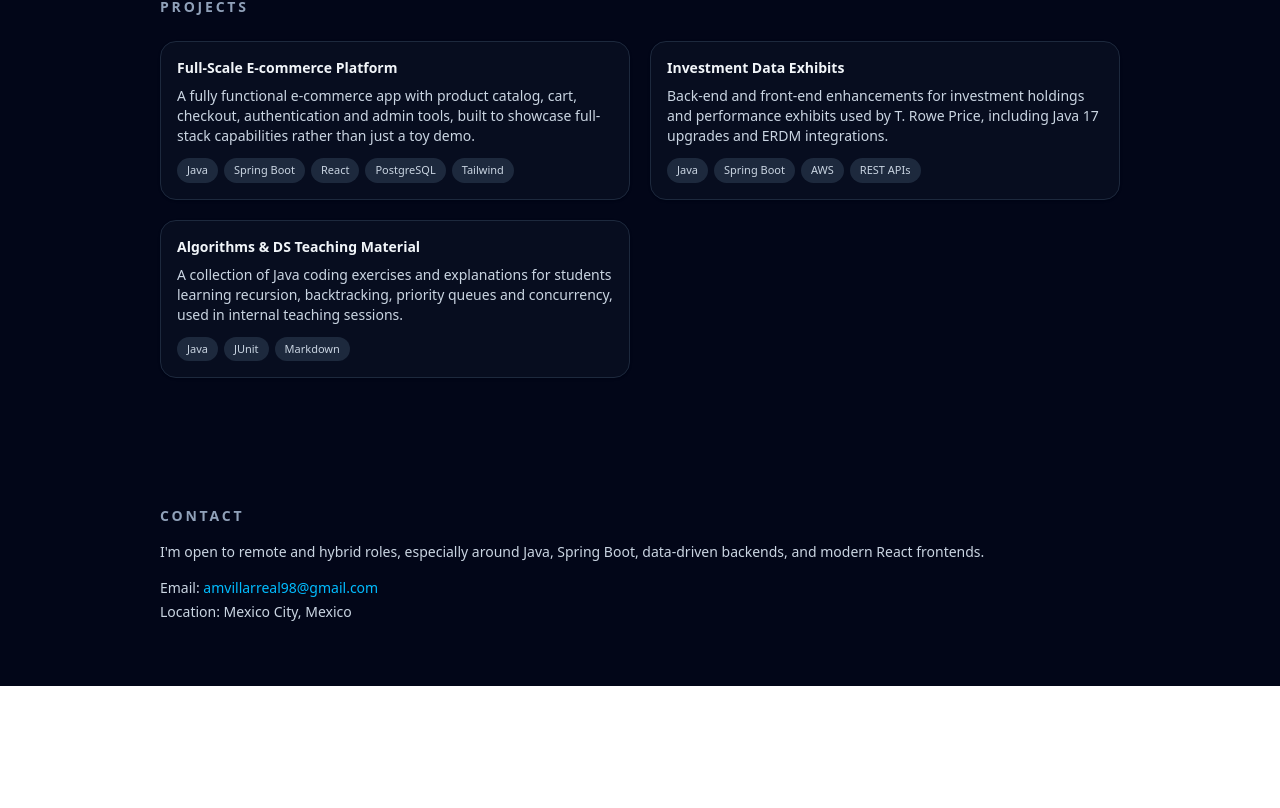
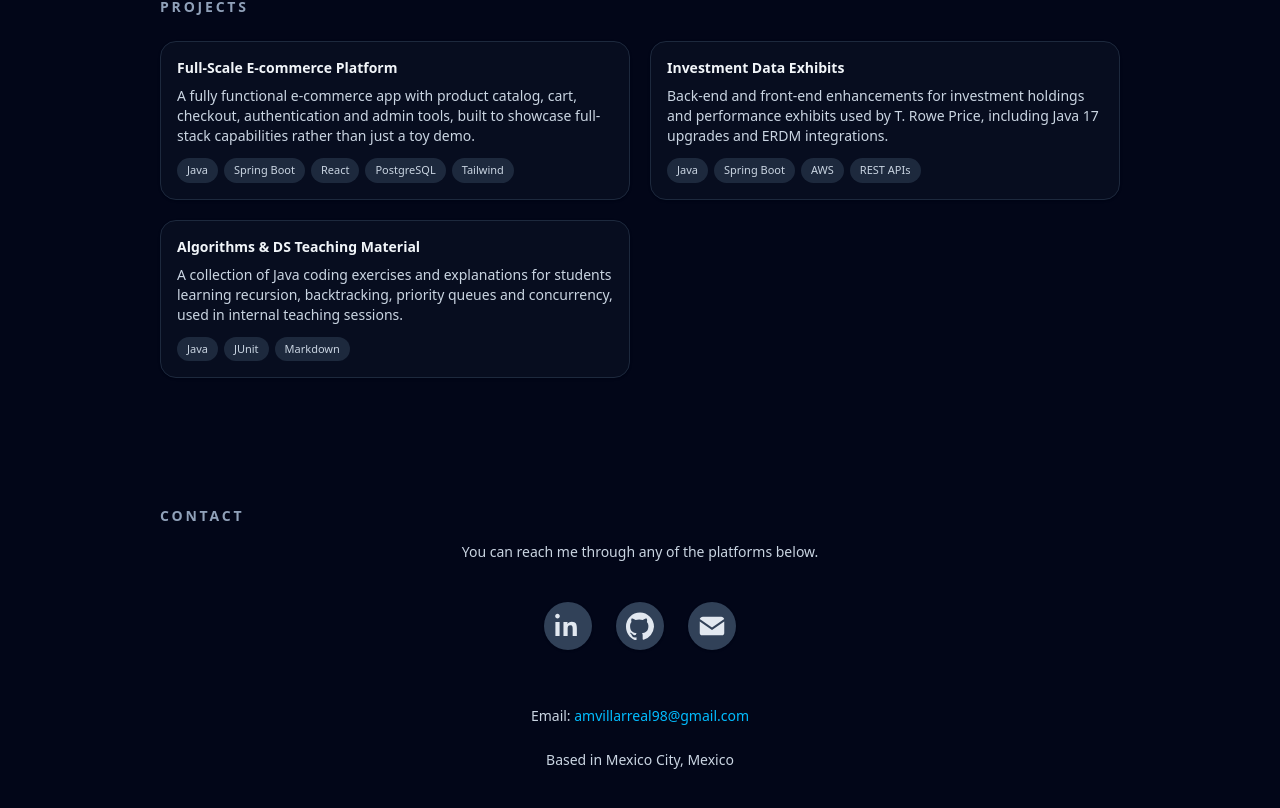
Before and after one commit to andres1998-byte/andres-portfolio, a React (Vite) app: page / in a window 1280 px wide. Shown: the part 2896-3704 px from the top of the page. Before the commit the page ends 3582 px from the top, so only its background shows below. Built offline with nearby package versions, Linux system fonts and the light colour scheme.

Commit message:
Update contact part

```diff
--- a/src/components/Contact.jsx
+++ b/src/components/Contact.jsx
@@ -22,34 +22,114 @@ export default function Contact() {
   whileInView={{ opacity: 1, y: 0 }}
   viewport={{ once: true }}
   transition={{ delay: 0.05, duration: 0.5 }}
+  className="mt-4 flex flex-col items-center text-center space-y-4
+             text-sm text-slate-600 dark:text-slate-300"
+>
+        <p>You can reach me through any of the platforms below.</p>
+
+        {/* SOCIAL ICONS */}
+        <motion.div
+          initial={{ opacity: 0, y: 20 }}
+          whileInView={{ opacity: 1, y: 0 }}
+          transition={{ delay: 0.15, duration: 0.5 }}
+          className="flex items-center gap-6 mt-6"
+        >
+          {/* LinkedIn */}
+          <a
+            href="https://www.linkedin.com/in/andr%C3%A9s-villarreal-reyes-1a7474229/"
+            target="_blank"
+            rel="noopener noreferrer"
             className="
-          mt-4 space-y-4 text-sm
-          text-slate-600 dark:text-slate-300
+              flex items-center justify-center
+      h-12 w-12 rounded-full
+      bg-slate-200 dark:bg-slate-700
+      text-slate-700 dark:text-slate-200
+      shadow-sm hover:shadow-md
+      hover:bg-slate-300 dark:hover:bg-slate-600
+      transition-all duration-200
+      hover:scale-110
             "
           >
-        <p>
-          I&apos;m open to remote and hybrid roles, especially around Java, Spring Boot,
-          data-driven backends, and modern React frontends.
-        </p>
+            {/* LinkedIn SVG */}
+            <svg
+              xmlns="http://www.w3.org/2000/svg"
+              fill="currentColor"
+              viewBox="0 0 24 24"
+              className="h-7 w-7"
+            >
+              <path d="M4.98 3.5C4.98 4.61 4.1 5.5 3 5.5S1 4.61 1 3.5 1.89 1.5 3 1.5s1.98.89 1.98 2zM1.2 8.5h3.6v12H1.2v-12zM8.2 8.5h3.4v1.7h.1c.5-.9 1.7-1.8 3.5-1.8 3.7 0 4.4 2.4 4.4 5.5v6.6h-3.6v-5.9c0-1.4 0-3.2-2-3.2-2 0-2.3 1.5-2.3 3.1v6h-3.6v-12z" />
+            </svg>
+          </a>
 
-        <div className="space-y-1 text-sm">
-          <p>
-            <span className="font-medium">Email:</span>{" "}
+          {/* GitHub */}
+          <a
+            href="https://github.com/andres1998-byte"
+            target="_blank"
+            rel="noopener noreferrer"
+            className="
+              flex items-center justify-center
+      h-12 w-12 rounded-full
+      bg-slate-200 dark:bg-slate-700
+      text-slate-700 dark:text-slate-200
+      shadow-sm hover:shadow-md
+      hover:bg-slate-300 dark:hover:bg-slate-600
+      transition-all duration-200
+      hover:scale-110
+            "
+          >
+            {/* GitHub SVG */}
+            <svg
+              xmlns="http://www.w3.org/2000/svg"
+              fill="currentColor"
+              viewBox="0 0 24 24"
+              className="h-7 w-7"
+            >
+              <path d="M12 .5A12 12 0 0 0 0 12.7c0 5.4 3.4 10 8.2 11.6.6.1.8-.3.8-.6v-2c-3.3.8-4-1.6-4-1.6-.5-1.3-1.2-1.7-1.2-1.7-1-.7.1-.7.1-.7 1 .1 1.6 1 1.6 1 .9 1.7 2.4 1.2 3 .9.1-.7.3-1.2.6-1.5-2.7-.3-5.6-1.4-5.6-6.2 0-1.3.5-2.5 1.2-3.4-.1-.3-.5-1.5.1-3 0 0 1-.3 3.4 1.3a11 11 0 0 1 6.2 0c2.3-1.6 3.3-1.3 3.3-1.3.7 1.5.3 2.7.2 3a5 5 0 0 1 1.3 3.4c0 4.8-2.9 5.9-5.6 6.2.4.3.7 1 .7 2v3c0 .3.2.7.8.6A12.3 12.3 0 0 0 24 12.7 12.2 12.2 0 0 0 12 .5Z"/>
+            </svg>
+          </a>
+
+          {/* Email */}
+          <a
+  href="https://mail.google.com/mail/?view=cm&fs=1&to=amvillarreal98@gmail.com"
+  target="_blank"
+  rel="noopener noreferrer"
+  className="flex items-center justify-center
+      h-12 w-12 rounded-full
+      bg-slate-200 dark:bg-slate-700
+      text-slate-700 dark:text-slate-200
+      shadow-sm hover:shadow-md
+      hover:bg-slate-300 dark:hover:bg-slate-600
+      transition-all duration-200
+      hover:scale-110"
+>
+
+            {/* Gmail SVG */}
+            <svg
+              xmlns="http://www.w3.org/2000/svg"
+              fill="currentColor"
+              viewBox="0 0 24 24"
+              className="h-7 w-7"
+            >
+              <path d="M12 13.3 1.5 6.1C1.8 5 2.8 4 4.2 4h15.7c1.3 0 2.3 1 2.6 2.1L12 13.3zm0 2.1 10.5-7.2V18c0 1.1-.9 2-2 2H3.5c-1.1 0-2-.9-2-2V8.2L12 15.4z"/>
+            </svg>
+          </a>
+        </motion.div>
+
+        {/* Email Text Fallback */}
+<p className="mt-10 text-sm text-slate-600 dark:text-slate-300 mt-2">
+  Email:{" "}
   <a
     href="mailto:amvillarreal98@gmail.com"
-              className="
-                text-sky-600 hover:underline
-                dark:text-sky-400
-              "
+    className="text-sky-600 dark:text-sky-400 hover:underline"
   >
     amvillarreal98@gmail.com
   </a>
 </p>
 
-          <p>
-            <span className="font-medium">Location:</span> Mexico City, Mexico
+        {/* Location */}
+        <p className="text-sm text-slate-600 dark:text-slate-300 mt-2">
+          Based in Mexico City, Mexico
         </p>
-        </div>
       </motion.div>
     </section>
   );
```
Lines whose indentation alone changed are shown as unchanged.
